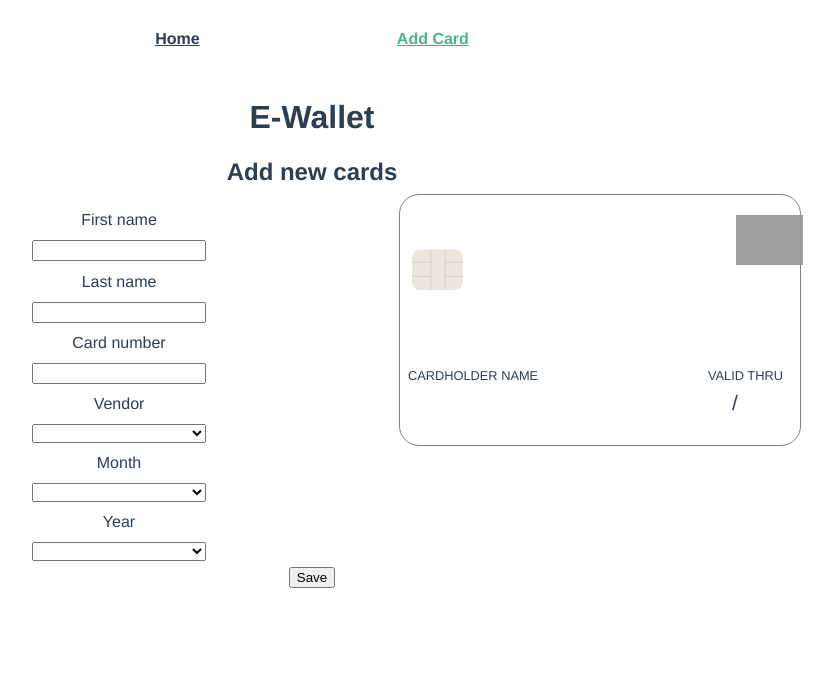
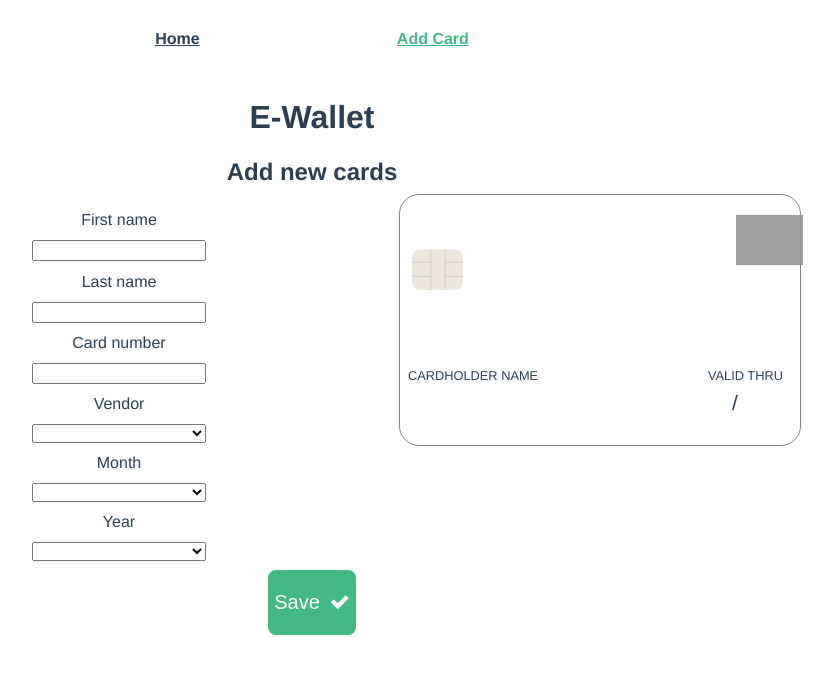
Before and after one commit to fredrikjohansson-iths/E-Wallet, a Vue app: page /AddCard in a window 1280 px wide. Shown: the top 674 px of the page, without its empty margins (328-1162 px from the left). Built offline with nearby package versions, Linux system fonts and the light colour scheme; grey boxes are pictures that could not be loaded.

Commit message:
added button styling & router push

```diff
--- a/public/index.html
+++ b/public/index.html
@@ -5,6 +5,7 @@
     <meta http-equiv="X-UA-Compatible" content="IE=edge">
     <meta name="viewport" content="width=device-width,initial-scale=1.0">
     <link rel="icon" href="<%= BASE_URL %>favicon.ico">
+    <link rel="stylesheet" type="text/css" href="//maxcdn.bootstrapcdn.com/font-awesome/4.7.0/css/font-awesome.min.css"/>
     <title>E-Wallet</title>
   </head>
   <body>
--- a/src/components/AddCard/Form.vue
+++ b/src/components/AddCard/Form.vue
@@ -47,10 +47,11 @@
         <option value="25">2025</option>
       </select>
     </form>
-    <button @click="onSubmit()">Save</button>
+    <button id="save" @click="onSubmit()">
+      <p>Save<i id="check" class="fa fa-check"></i></p>
+    </button>
   </div>
 </template>
-
 <script>
 export default {
   name: "Form",
@@ -85,6 +86,7 @@ export default {
       var rootData = this.$root.$data.cards;
       rootData.push(this.newData);
       this.$emit("submitted", this.newData);
+      this.$router.push("/")
     }
   }
 };
@@ -184,4 +186,26 @@ select {
   position: absolute;
   left: 84%;
 }
+#check {
+  margin-left: 10px;
+}
+#save {
+  backface-visibility: hidden;
+  position: relative;
+  cursor: pointer;
+  display: inline-block;
+  white-space: nowrap;
+  background: #42b983;
+  border-radius: 11px;
+  border: 3px solid #ffffff;
+  border-width: 3px 3px 3px 3px;
+  color: #ffffff;
+  font-size: 20px;
+  font-family: arial;
+  font-weight: 300;
+  font-style: normal;
+}
+#save:hover {
+  background-color: #38a172;
+}
 </style>
```
